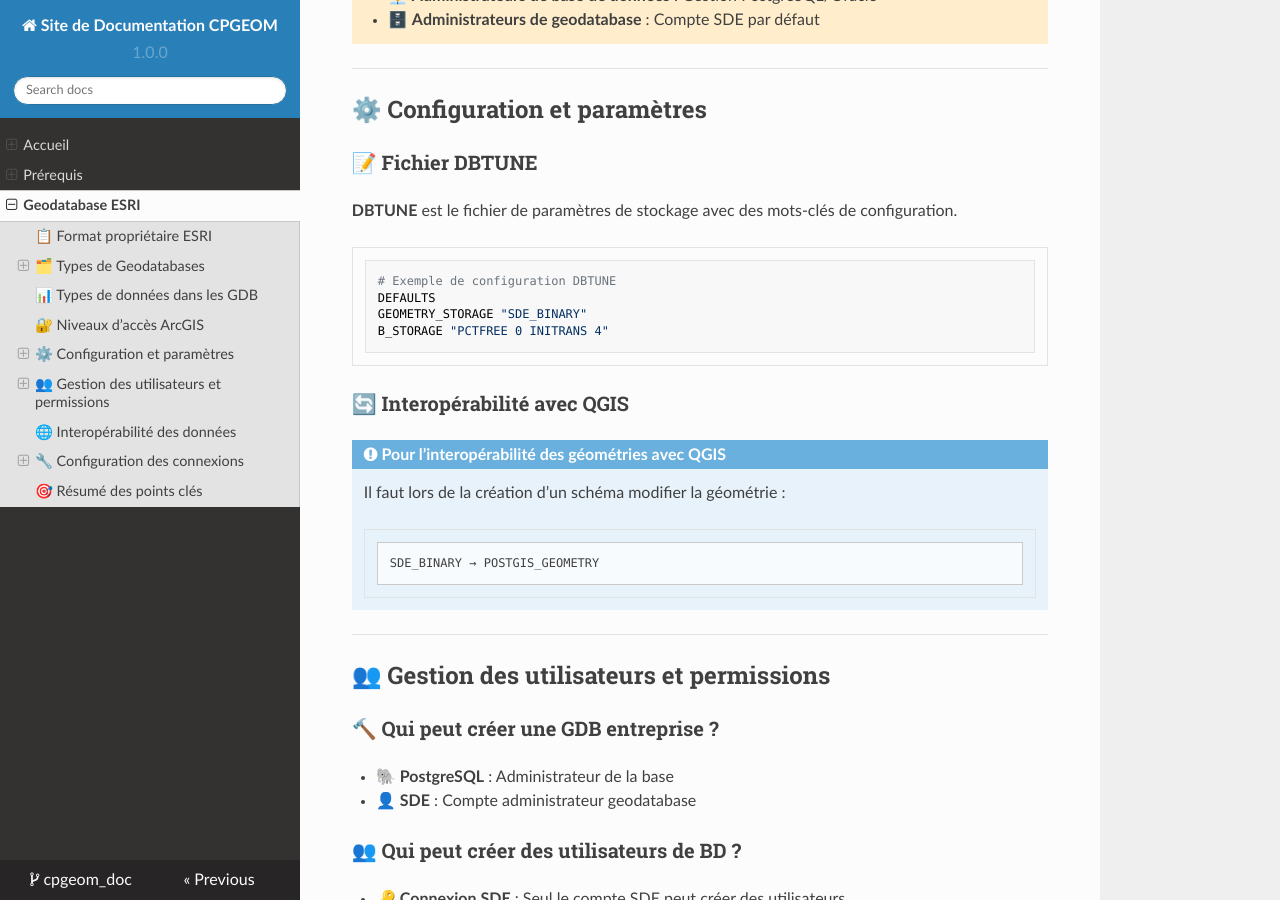
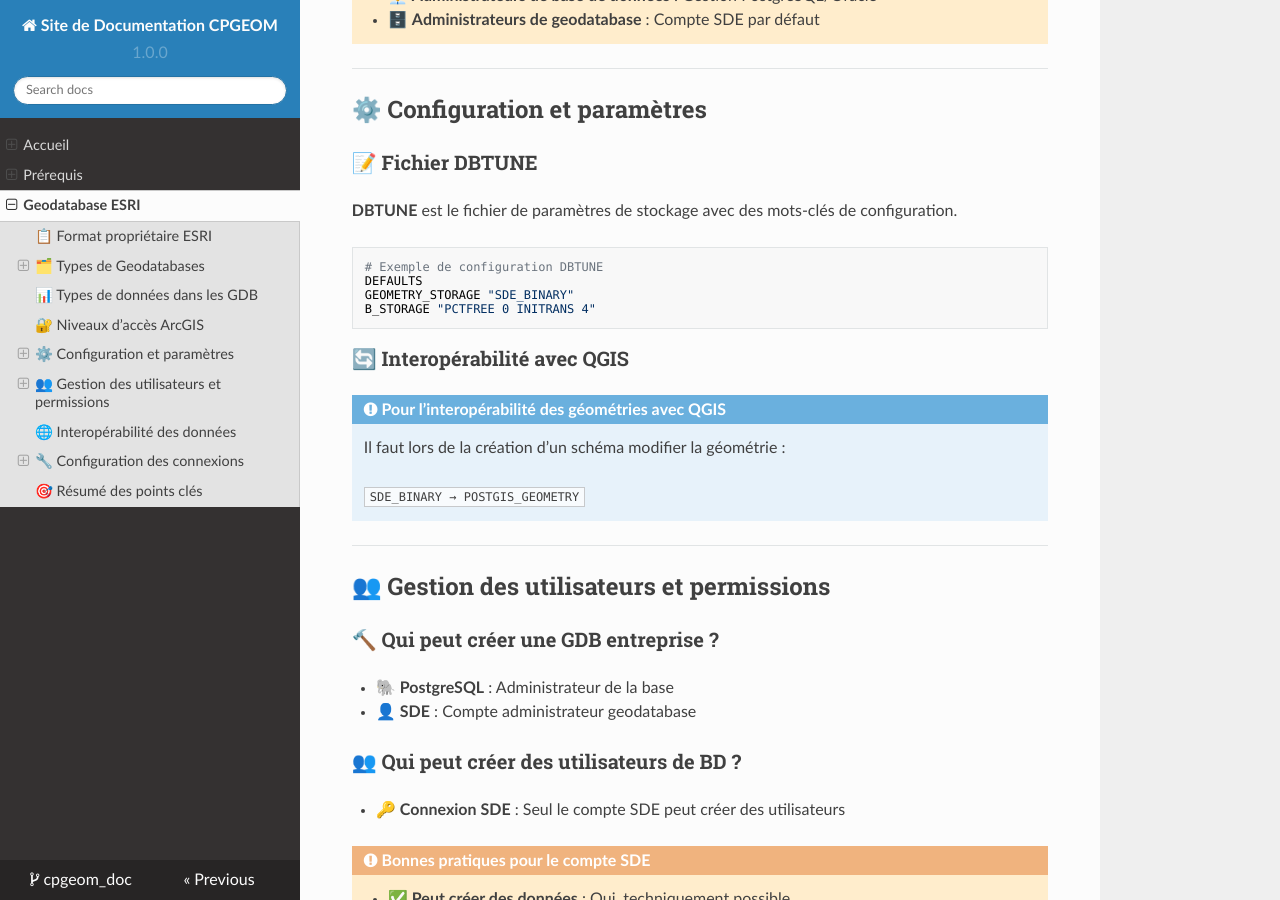
Before and after one commit to Tristan14123/cpgeom_doc, an MkDocs documentation site: the page built from docs/page3.md, in a window 1280 px wide and 900 px high, scrolled down 1432 px. Built offline with MkDocs 1.6.1, drawn with Linux system fonts in a browser that asks for light colours; nearby versions of some CDN libraries.

Commit message:
Update mkdocs.yml configuration

```diff
--- a/mkdocs.yml
+++ b/mkdocs.yml
@@ -32,17 +32,6 @@
   - smarty
   - wikilinks
   - abbr
-  - pymdownx.arithmatex
-  - pymdownx.caret
-  - pymdownx.details
-  - pymdownx.inlinehilite
-  - pymdownx.keys
-  - pymdownx.magiclink
-  - pymdownx.mark
-  - pymdownx.smartsymbols
-  - pymdownx.snippets
-  - pymdownx.superfences
-  - pymdownx.tilde
 
 # Structure de navigation
 nav:
```
